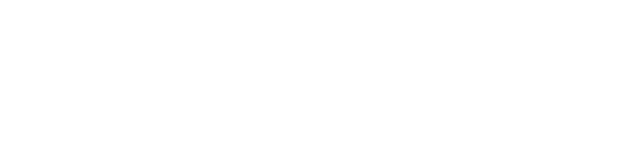
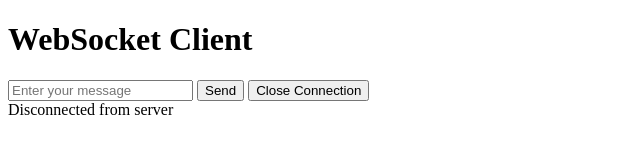
Before and after one commit to Nzibosco/websocket_reports, a plain HTML site: page client/index.html in a window 1280 px wide. Shown: the whole page, without its empty margins (0-640 px from the left). Drawn offline with Linux system fonts and the light colour scheme.

Commit message:
websocket on web

```diff
--- a/client/index.html
+++ b/client/index.html
@@ -5,8 +5,41 @@
     <meta http-equiv="X-UA-Compatible" content="IE=edge">
     <meta name="viewport" content="width=device-width, initial-scale=1.0">
     <title>Websocket reports</title>
+    <script>
+        document.addEventListener("DOMContentLoaded", function() {
+            const output = document.getElementById("output");
+            const ws = new WebSocket("ws://localhost:8765");
+
+            ws.onopen = function() {
+                output.innerHTML += "Connected to server<br>";
+            };
+
+            ws.onmessage = function(event) {
+                output.innerHTML += "Received message: " + event.data + "<br>";
+            };
+
+            ws.onclose = function() {
+                output.innerHTML += "Disconnected from server<br>";
+            };
+
+            document.getElementById("sendBtn").addEventListener("click", function() {
+                const message = document.getElementById("inputMessage").value;
+                ws.send(message);
+                output.innerHTML += "Sent message: " + message + "<br>";
+                document.getElementById("inputMessage").value = '';
+            });
+
+            document.getElementById("closeBtn").addEventListener("click", function() {
+                ws.close();
+            });
+        });
+    </script>
 </head>
 <body>
-
+    <h1>WebSocket Client</h1>
+    <input type="text" id="inputMessage" placeholder="Enter your message">
+    <button id="sendBtn">Send</button>
+    <button id="closeBtn">Close Connection</button>
+    <div id="output" style="white-space: pre-wrap;"></div>
 </body>
 </html>
```
